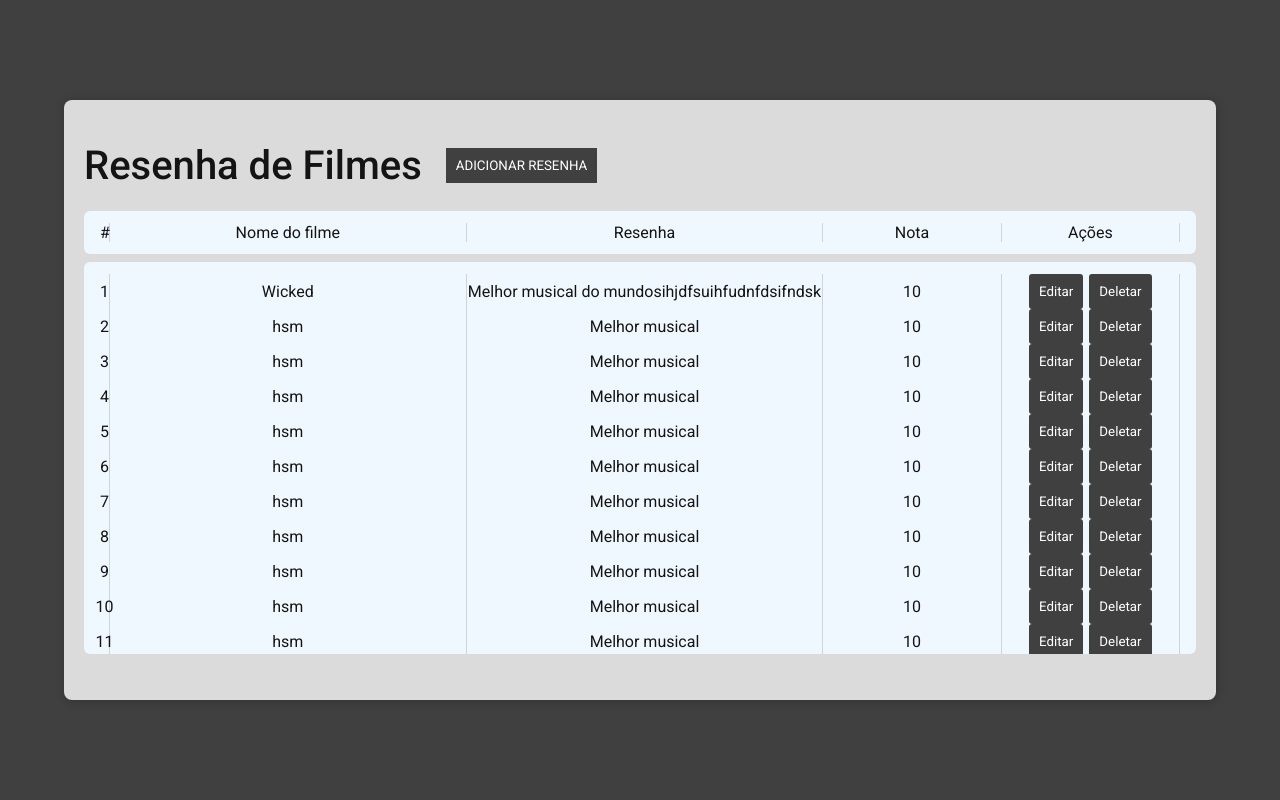
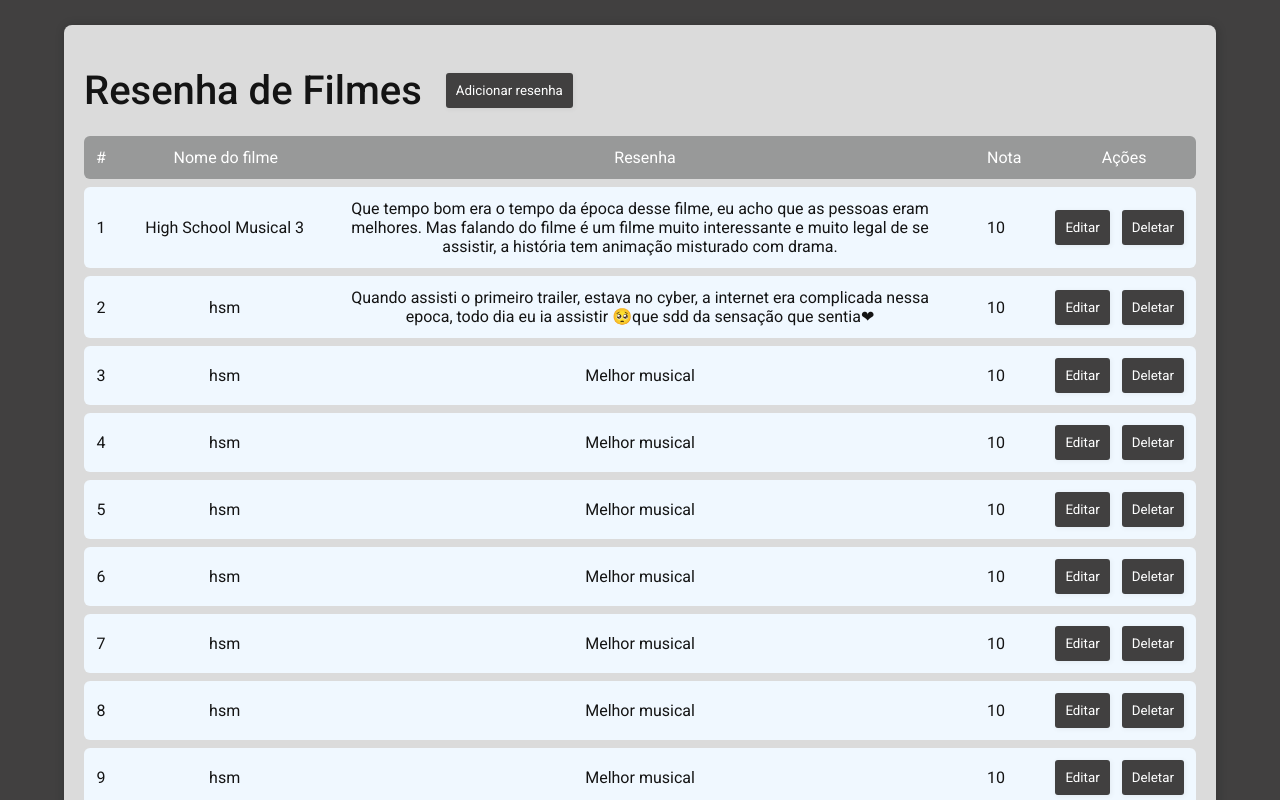
Before and after one commit to livialeall/crud_resenha_filme_front, a React (Vite) app in the folder crud_resenha_filme/: page / in a window 1280 px wide. Shown: the top 800 px of the page. Built offline with nearby package versions, Linux system fonts and the light colour scheme.

Commit message:
diagramação modal

```diff
--- a/crud_resenha_filme/src/mocks/resenhas.json
+++ b/crud_resenha_filme/src/mocks/resenhas.json
@@ -1,20 +1,14 @@
 [
     {
-        "id":1,
-        "nome":"Wicked",
-        "resenha":"Melhor musical do mundosihjdfsuihfudnfdsifndsk",
+        "id":2,
+        "nome":"High School Musical 3",
+        "resenha":"Que tempo bom era o tempo da época desse filme, eu acho que as pessoas eram melhores. Mas falando do filme é um filme muito interessante e muito legal de se assistir, a história tem animação misturado com drama.",
         "nota":10
     },
     {
         "id":2,
         "nome":"hsm",
-        "resenha":"Melhor musical",
-        "nota":10
-    },
-    {
-        "id":2,
-        "nome":"hsm",
-        "resenha":"Melhor musical",
+        "resenha":"Quando assisti o primeiro trailer, estava no cyber, a internet era complicada nessa epoca, todo dia eu ia assistir 🥺que sdd da sensação que sentia❤",
         "nota":10
     },
     {
--- a/crud_resenha_filme/src/pages/home.tsx
+++ b/crud_resenha_filme/src/pages/home.tsx
@@ -16,15 +16,44 @@
     <div className="g-24 component-div">
       <div className="g-24 align-center">
         <h1>Resenha de Filmes</h1>
-            <button onClick={openModal}>ADICIONAR RESENHA</button>
+        <button onClick={openModal} className="rounded-3 shadow-lighter">
+          Adicionar resenha
+        </button>
       </div>
       <Grid></Grid>
       {isOpen && (
-          <div className="modal-overlay" onClick={closeModal}>
+        <div className="modal-overlay">
           <div className="modal-container">
-              Grid do Modal
-              <button onClick={closeModal}>Fecha</button>
-              <button onClick={closeModal}>Confirma</button>
+            Adicione sua resenha
+            <form action="POST" className="flex-column ">
+              <label>
+                Filme:
+                <input type="text" />
+              </label>
+              <label>
+                Sua Resenha:
+                <input type="text" />
+              </label>
+              <label>
+                Sua nota:
+                <input type="text" />
+              </label>
+
+              <div className="flex g-12">
+                <button
+                  onClick={closeModal}
+                  className="rounded-3 shadow-lighter"
+                >
+                  Fecha
+                </button>
+                <button
+                  onClick={closeModal}
+                  className="rounded-3 shadow-lighter"
+                >
+                  Confirma
+                </button>
+              </div>
+            </form>
           </div>
         </div>
       )}
--- a/crud_resenha_filme/src/ui/components/grid.tsx
+++ b/crud_resenha_filme/src/ui/components/grid.tsx
@@ -2,6 +2,7 @@
 
 const Grid = () => {
   const { data, error, loading } = useGetReviews();
+
 
   return (
     <>
@@ -12,22 +13,22 @@
         <div>Nota</div>
         <div>Ações</div>
       </div>
-      <div className="grid-review">
+      <div>
         {/* Colunas */}
-        {loading && <div>Carregando</div>}
-        {error && <div>Tivemos ume erro</div>}
+        {loading && <div className="justify-center align-center font-size-18">Carregando...</div>}
+        {error && <div className="justify-center align-center font-size-18">Poxa, tivemos um erro para buscar as resenhas.</div>}
         {data &&
           data.map((item, index) => (
-            <>
+            <div className="grid">
               <div>{index + 1}</div>
               <div>{item.nome}</div>
               <div>{item.resenha}</div>
               <div>{item.nota}</div>
-              <div className="flex justify-center g-6 ">
-                <button className="rounded-3">Editar</button>
-                <button className="rounded-3">Deletar</button>
+              <div className="flex justify-center g-12 ">
+                <button className="rounded-3 shadow-lighter">Editar</button>
+                <button className="rounded-3 shadow-lighter">Deletar</button>
               </div>
-            </>
+            </div>
           ))}
       </div>
     </>
--- a/crud_resenha_filme/src/ui/styles/grid.css
+++ b/crud_resenha_filme/src/ui/styles/grid.css
@@ -1,33 +1,22 @@
-.grid-review{
+.grid{
     display: grid;
     background-color: aliceblue;
-    padding: 12px 16px;
-    grid-template-columns: 10px 1fr 1fr 0.5fr 0.5fr;
-    text-align: center;
-    border-radius: 6px;
-    height: 425px;
-    max-height: 70%;
-    scrollbar-color: #888888c0 #f1f1f100;
-    overflow: hidden;
-}
-.grid-header{
-    display: grid;
-    background-color: aliceblue;
-    padding: 12px 16px;
-    grid-template-columns: 10px 1fr 1fr 0.5fr 0.5fr;
+    padding: 12px 12px;
+    grid-template-columns: 10px 1fr 2.5fr 0.5fr 0.5fr;
     margin-bottom: 8px;
     text-align: center;
     border-radius: 6px;
-    scrollbar-color: #888888c0 #f1f1f100;
+    overflow: hidden;
+    align-items: center;
 }
 
-.grid-header div{
-    border-right: 1px solid rgba(77, 77, 77, 0.205);
+.grid-header{
+    display: grid;
+    background-color: rgb(152, 153, 153);
+    padding: 12px 12px;
+    grid-template-columns: 10px 1fr 2.5fr 0.5fr 0.5fr;
+    margin-bottom: 8px;
+    text-align: center;
+    border-radius: 6px;
+    color: white;
 }
-
-.grid-review div{
-    border-right: 1px solid  rgba(77, 77, 77, 0.205);
-    display: flex;
-    align-items: center;
-    justify-content: center;
-}
--- a/crud_resenha_filme/src/ui/styles/index.css
+++ b/crud_resenha_filme/src/ui/styles/index.css
@@ -146,7 +146,7 @@
 input,
 textarea {
   border: none;
-  background: none;
+  background: white;
   font-family: inherit;
   color: var(--gray-1);
 }
@@ -155,7 +155,6 @@
   background: var(--gray-2);
   color: var(--gray-0);
   width: 100vw;
-  height: 100vh;
   font-family: "Roboto", system-ui;
   font-weight: 400;
   font-style: normal;
@@ -207,10 +206,8 @@
   background-color: var(--gray-7);
   box-shadow: 1px 1px 10px rgba(17, 17, 17, 0.285);
   width: 1200px;
-  height: 100vh;
   max-width: 90vw;
-  max-height: 600px;
-  margin: 0 auto;
+  margin: 25px auto;
 }
 
 .subcomponents-div{
@@ -319,7 +316,7 @@
 }
 
 .shadow-lighter{
-  box-shadow: 1px 1px 10px rgba(104, 103, 103, 0.288); /* Sombra do botão */
+  box-shadow: 1px 1px 5px rgba(94, 94, 94, 0.089); /* Sombra do botão */
 }
 /* icones */
 .circle{
--- a/crud_resenha_filme/src/ui/styles/modal.css
+++ b/crud_resenha_filme/src/ui/styles/modal.css
@@ -14,13 +14,14 @@
 }
 
 .modal-container {
-    background-color: #ca1818;
+    background-color: #1f1e1e;
     border-radius: 8px;
     box-shadow: 0 4px 6px rgba(0, 0, 0, 0.1);
     width: 90%;
     max-width: 500px;
     padding: 20px;
     position: relative;
+    color: aliceblue;
   }
 
   /* Botão de fechar */
```
Lines whose indentation alone changed are shown as unchanged.
